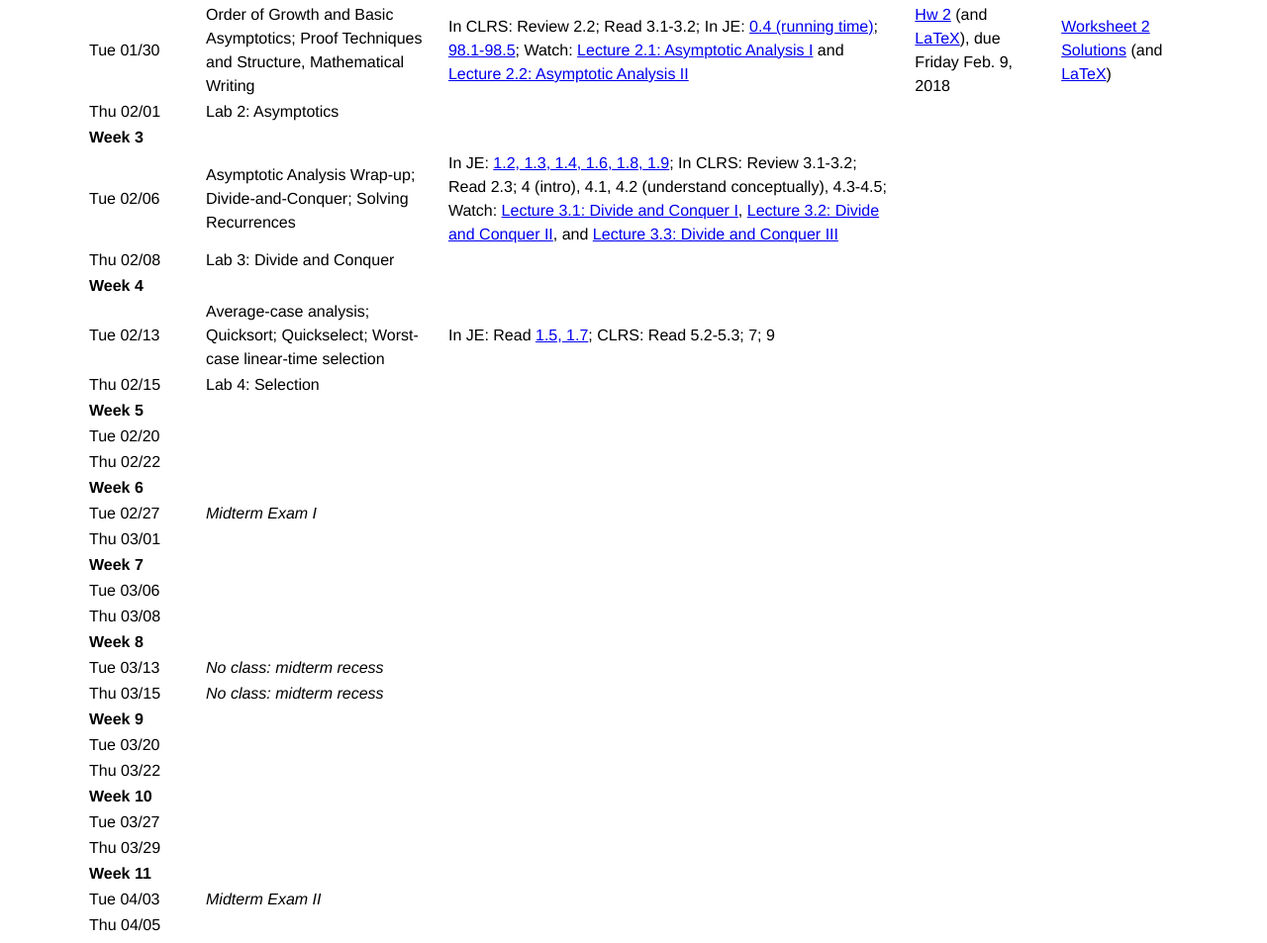
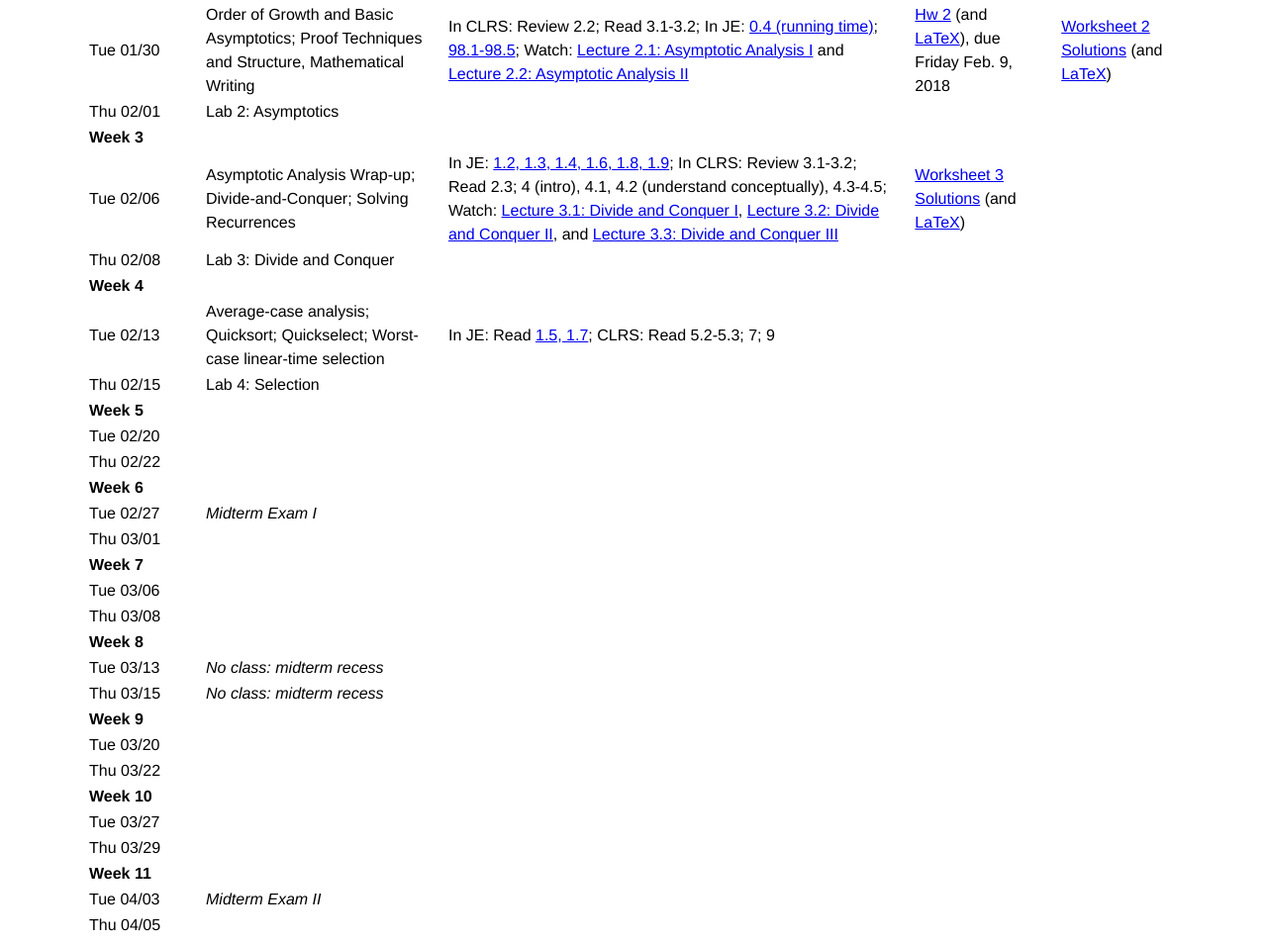
Before and after one commit to darrenstrash/darrenstrash.github.io, a plain HTML site: page cosc302/index.html in a window 1280 px wide. Shown: the part 1647-2600 px from the top of the page at 99% size. Drawn offline with Linux system fonts and the light colour scheme.

Commit message:
Worksheet 3

```diff
--- a/cosc302/index.html
+++ b/cosc302/index.html
@@ -149,7 +149,7 @@ Office Hours: T 4:10pm-5:10pm, W 8am-10am, R 3:20pm-4:20pm, and by appointment.
 <td>Tue 02/06</td>
 <td>Asymptotic Analysis Wrap-up; Divide-and-Conquer; Solving Recurrences</td>
 <td>In JE: <a href="http://jeffe.cs.illinois.edu/teaching/algorithms/notes/01-recursion.pdf">1.2, 1.3, 1.4, 1.6, 1.8, 1.9</a>; In CLRS: Review 3.1-3.2; Read 2.3; 4 (intro), 4.1, 4.2 (understand conceptually), 4.3-4.5; Watch: <a href="https://medialibrary.colgate.edu/Watch/j3RPw7a6">Lecture 3.1: Divide and Conquer I</a>, <a href="https://medialibrary.colgate.edu/Watch/p6Y3JyKd">Lecture 3.2: Divide and Conquer II</a>, and <a href="https://medialibrary.colgate.edu/Watch/f5E7Tgt8">Lecture 3.3: Divide and Conquer III</a> </td>
-<td></td>
+<td><a href="collateral/worksheet3_sol.pdf"> Worksheet 3 Solutions</a> (and <a href="collateral/worksheet3_sol.tex">LaTeX</a>)</td>
 <td></td>
 </tr>
 <tr class="even">
```
Also changed, not shown: 2 other files.
